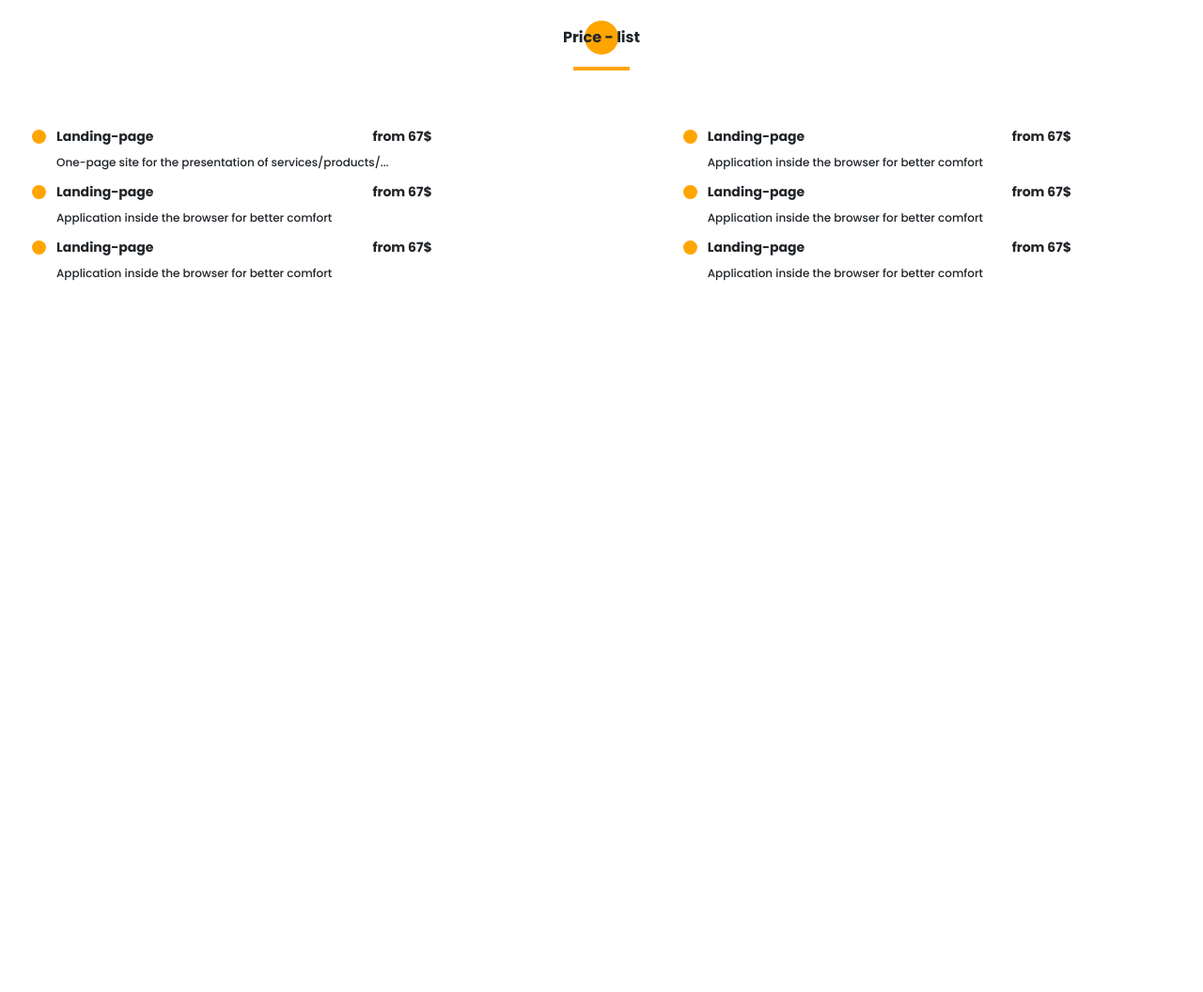
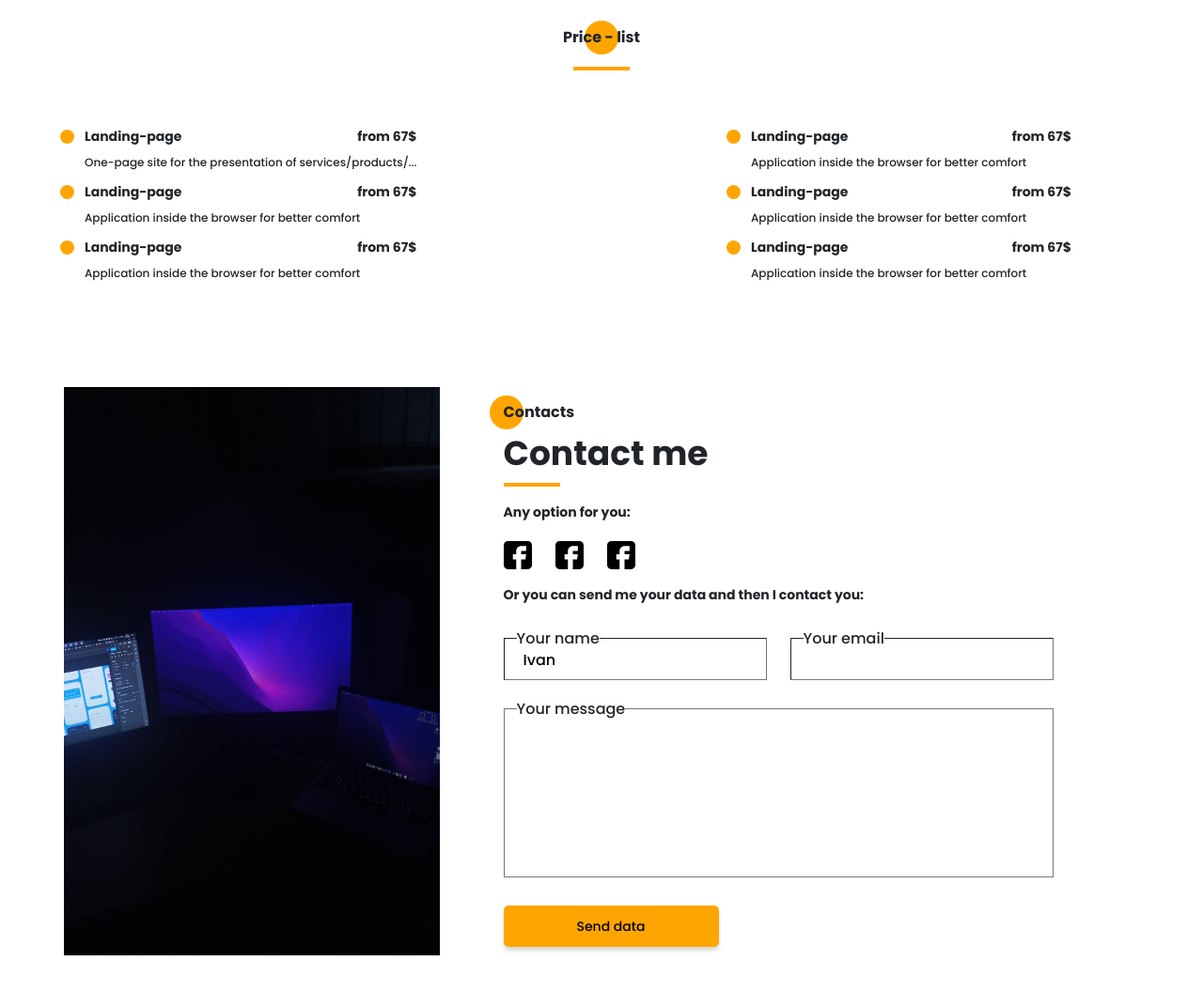
Before and after one commit to larkes-cyber/Portfolio, a website: page src/index.html in a window 1280 px wide. Shown: the part 4086-5142 px from the top of the page at 94% size. Before the commit the page ends 4386 px from the top, so only its background shows below. Drawn offline with nearby package versions, Linux system fonts and the light colour scheme; files that its build step writes are made by us from their sources; files whose address does not match are found by name.

Commit message:
kinda done work on desktop version

```diff
--- a/src/index.html
+++ b/src/index.html
@@ -425,6 +425,44 @@
         </div>
     </section>
 
+    <section class="contact">
+        <div class="container">
+            <div class="contact__wrapper">
+                <div  class="contact__img">
+                    <img src="../img/contact.png" alt="">
+                </div>
+                <div class="contact__content">
+                    <div class="title title_fz16 title_bold contact__subtitle">Contacts</div>
+                    <h4 class="title title_fz36 contact__title">Contact me</h4>
+                    <div class="divider contact__divider" style="margin: 0 0;"></div>
+                    <h4 class="title title_fz14 contact__options_text">Any option for you:</h4>
+                    <div class="contact__social">
+                        <a href="#" class="contact__social__icon"><img src="../icons/contact/facebook.svg" alt=""></a>
+                        <a href="#" class="contact__social__icon"><img src="../icons/contact/facebook.svg" alt=""></a>
+                        <a href="#" class="contact__social__icon"><img src="../icons/contact/facebook.svg" alt=""></a>
+                    </div>
+                    <h4 class="title title_fz14 contact__options_text">Or you can send me your data and then I contact you:</h4>
+                    <form action="#">
+                        <div class="contact__content__input">
+                            <input type="text" id="name" value="Ivan">
+                            <label class="contact__content__input__label" for="name">Your name</label>
+                        </div>
+                        <div class="contact__content__input">
+                            <input type="text" id="email">
+                            <label class="contact__content__input__label" for="email">Your email</label>
+                        </div>
+                        <div class="contact__content__input_area">
+                            <textarea name="" id="message" cols="30" rows="10"></textarea>
+                            <label class="contact__content__input__label" for="message">Your message</label>
+                        </div>
+                        <div class="contact__content__button"><a href="" class="btn title title_fz14">Send data</a></div>
+
+                    </form>
+                </div>
+            </div>
+        </div>
+    </section>
+
     <script src="js/script.js"></script>
 </body>
 </html>
--- /dev/null
+++ b/src/sass/blocks/_contact.scss
@@ -0,0 +1,89 @@
+.contact{
+    margin-top: 115px;
+    margin-left: 55px;
+    margin-bottom: 103px;
+    &__wrapper{
+        display: grid;
+        grid-template-columns: 400px 585px;
+        grid-template-rows: 1fr;
+        column-gap: 68px;
+    }
+    &__social{
+         display: grid;
+         grid-template-columns: repeat(3,30px);
+         column-gap: 25px;
+         grid-auto-columns: 30px;
+         margin-top: 20px;
+    }
+    &__content{
+        margin-top: 15px;
+        form{
+            margin-top: 35px;
+            display: grid;
+            grid-template-columns: repeat(2,280px);
+            grid-template-rows: 45px 170px 45px;
+            row-gap: 30px;
+            column-gap: 25px;
+        }
+        &__button{
+            margin-top: 20px;
+            transition: all 0.4s;
+            &:hover{
+                transform: scale(1.05);
+            }
+            a{
+                padding: 12px 78px 12px 78px;
+                color: #000;
+                &:hover{
+                    transform: scale(1.05);
+                    color: #000;
+                    text-decoration: none;
+                }
+            }
+        }
+        &__input_area{
+            position: relative;
+            grid-row: 2/3;
+            grid-column: 1/3;
+            textarea{
+                padding: 14px 0 13px 20px;
+                width: 100%;
+                min-height: 160px;
+                max-height: 180px;
+                resize: none;
+                border-width: 1.5px;
+            }
+        }
+        &__input{
+            position: relative;
+            input{
+                width: 100%;
+                height: 45px;
+                padding: 14px 0 13px 20px;
+                border-width: 1.5px;
+            }
+            &__label{
+                background: white;
+                position: absolute;
+                top:-11px;
+                left: 14px;
+            }
+        }
+
+    }
+    &__title{
+        margin-bottom: 4px;
+        margin-top: 5px;
+    }
+    &__subtitle{
+        position: relative;
+        @include before_circle;
+        &:before{
+            left: -2.5%;
+        }
+    }
+    &__options_text{
+        margin-top: 17px;
+    }
+
+}
--- a/src/sass/blocks/_price.scss
+++ b/src/sass/blocks/_price.scss
@@ -12,11 +12,11 @@
 
     &__wrapper{
         margin-top: 60px;
-        margin: 60px 100px 0 20px;
+        margin: 60px 100px 0 50px;
         display: grid;
         grid-template-columns: repeat(2,minmax(341px, auto));
         grid-template-rows: repeat(3,44px);
-        column-gap: 293px;
+        justify-content: space-between;
         row-gap: 15px;
     }
 
--- a/src/sass/style.scss
+++ b/src/sass/style.scss
@@ -15,6 +15,7 @@
 @import 'blocks/skills';
 @import 'blocks/portfolio';
 @import 'blocks/price';
+@import 'blocks/contact';
 
 * {
     font-family: 'Poppins', sans-serif;
```
Also changed, not shown: dist/css/style.min.css, dist/icons/contact/Facebook (1).svg (added), dist/icons/contact/facebook.svg (added), dist/icons/social/Facebook (1).svg (added), dist/img/contact.jpg (added), dist/img/contact.png (added), dist/img/lolka 1.png (added), dist/index.html, src/icons/contact/facebook.svg (added), src/img/contact.png (added).
